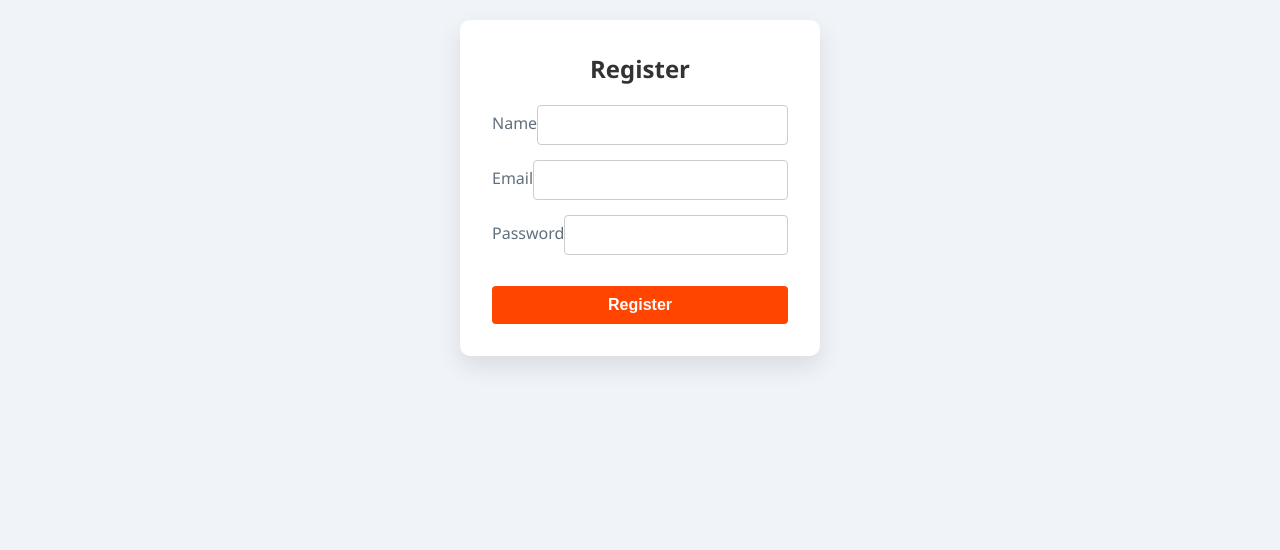
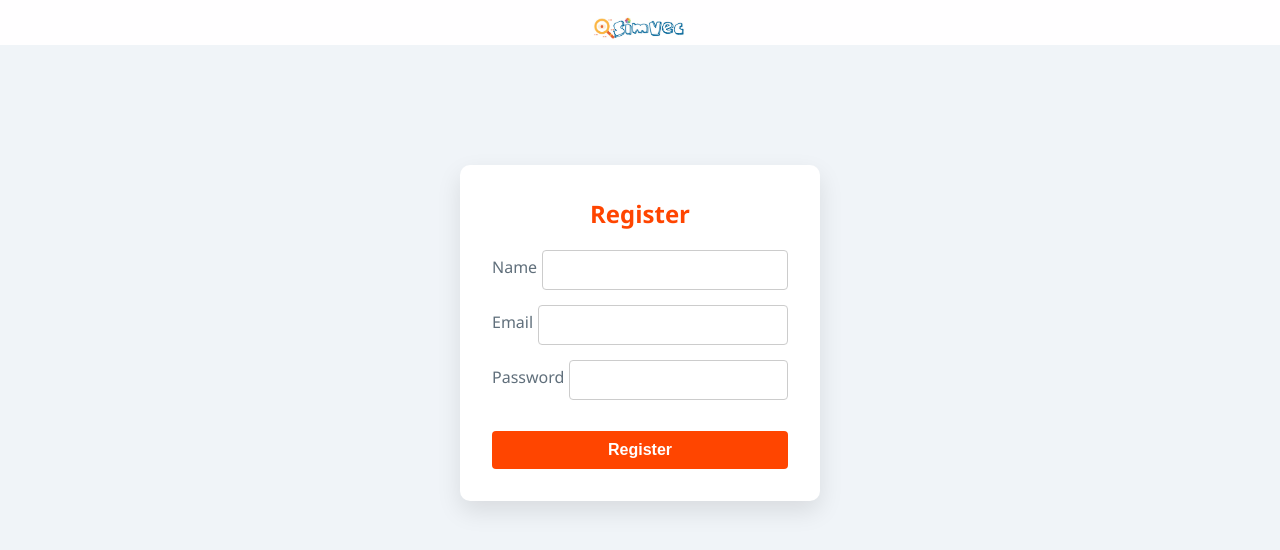
Before and after one commit to kasimpamuk/SimVec, a React (Create React App) app in the folder Simvec-frontend/simvec-frontend/: page /register-page in a window 1280 px wide. Shown: the top 550 px of the page. Built offline with nearby package versions, Linux system fonts and the light colour scheme.

Commit message:
styling for register page and header

```diff
--- a/Simvec-frontend/simvec-frontend/src/RegisterPage.css
+++ b/Simvec-frontend/simvec-frontend/src/RegisterPage.css
@@ -1,6 +1,7 @@
 .register-container {
     max-width: 400px;
     margin: auto;
+    margin-top: 100px;
     padding: 20px;
   }
 
@@ -12,6 +13,7 @@
   .register-heading {
     text-align: center;
     margin-bottom: 20px;
+    color: #FF4500;
   }
 
   .form-group {
@@ -20,6 +22,7 @@
 
   .form-group label {
     display: block;
+    margin-right: 5px;
     margin-bottom: 5px;
   }
 
--- a/Simvec-frontend/simvec-frontend/src/RegisterPage.js
+++ b/Simvec-frontend/simvec-frontend/src/RegisterPage.js
@@ -1,5 +1,6 @@
 import React, { useState } from 'react';
 import './RegisterPage.css'; // Make sure to create a corresponding CSS file
+import logo from './simvec.png';
 
 function RegisterPage() {
   const [name, setName] = useState('');
@@ -13,6 +14,10 @@ function RegisterPage() {
   };
 
   return (
+    <>
+    <div className='header'>
+        <img src={logo} alt="Logo" className="website-logo" />
+      </div>
     <div className="register-container">
       <form onSubmit={handleSubmit} className="register-form">
         <h2 className="register-heading">Register</h2>
@@ -56,6 +61,7 @@ function RegisterPage() {
         <button type="submit" className="register-btn">Register</button>
       </form>
     </div>
+    </>
   );
 }
 
```
